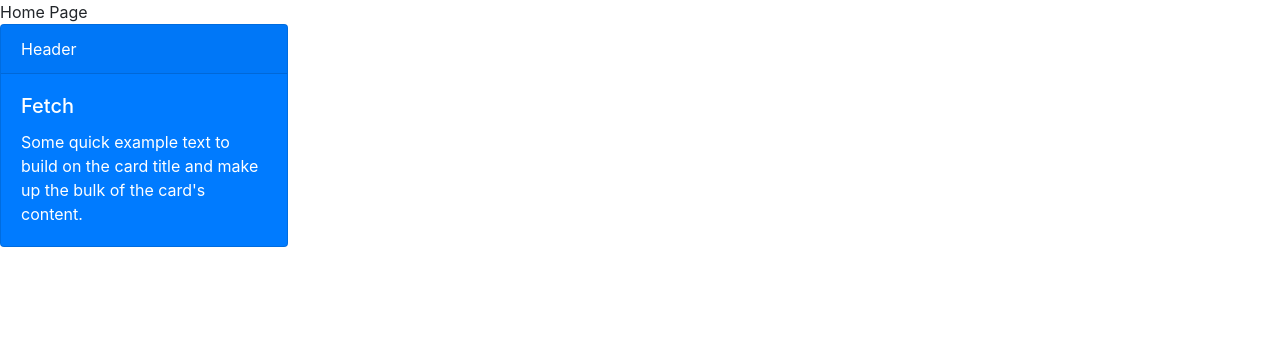
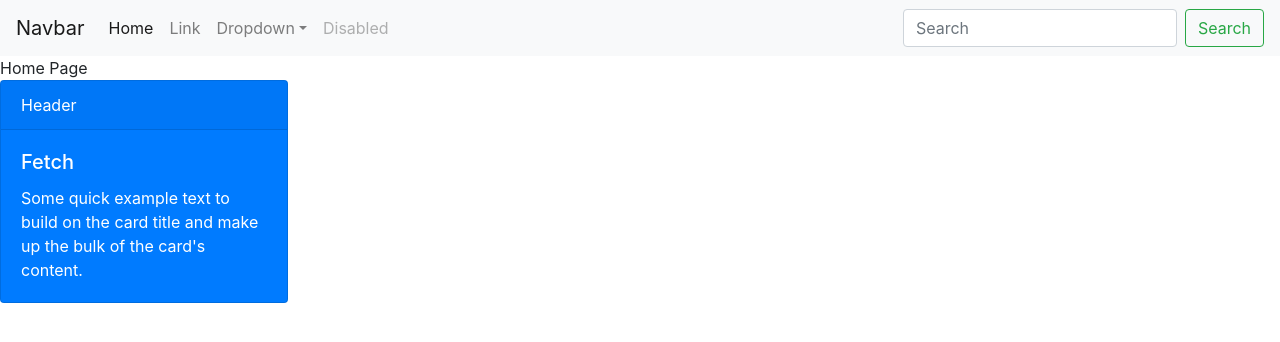
Before and after one commit to plucodev/portfolio, a React (Create React App) app: page / in a window 1280 px wide. Shown: the top 342 px of the page. Built offline with nearby package versions, Linux system fonts and the light colour scheme.

Commit message:
configured bootstrap

```diff
--- /dev/null
+++ b/src/components/navbar.js
@@ -0,0 +1,48 @@
+import React from 'react'
+import PropTypes from 'prop-types'
+
+const Navbar = props => {
+    return (
+        <nav className="navbar navbar-expand-lg navbar-light bg-light">
+            <a className="navbar-brand" href="#">Navbar</a>
+            <button className="navbar-toggler" type="button" data-toggle="collapse" data-target="#navbarSupportedContent" aria-controls="navbarSupportedContent" aria-expanded="false" aria-label="Toggle navigation">
+                <span className="navbar-toggler-icon"></span>
+            </button>
+
+            <div className="collapse navbar-collapse" id="navbarSupportedContent">
+                <ul className="navbar-nav mr-auto">
+                    <li className="nav-item active">
+                        <a className="nav-link" href="#">Home <span className="sr-only">(current)</span></a>
+                    </li>
+                    <li className="nav-item">
+                        <a className="nav-link" href="#">Link</a>
+                    </li>
+                    <li className="nav-item dropdown">
+                        <a className="nav-link dropdown-toggle" href="#" id="navbarDropdown" role="button" data-toggle="dropdown" aria-haspopup="true" aria-expanded="false">
+                            Dropdown
+              </a>
+                        <div className="dropdown-menu" aria-labelledby="navbarDropdown">
+                            <a className="dropdown-item" href="#">Action</a>
+                            <a className="dropdown-item" href="#">Another action</a>
+                            <div className="dropdown-divider"></div>
+                            <a className="dropdown-item" href="#">Something else here</a>
+                        </div>
+                    </li>
+                    <li className="nav-item">
+                        <a className="nav-link disabled" href="#" tabindex="-1" aria-disabled="true">Disabled</a>
+                    </li>
+                </ul>
+                <form className="form-inline my-2 my-lg-0">
+                    <input className="form-control mr-sm-2" type="search" placeholder="Search" aria-label="Search" />
+                    <button className="btn btn-outline-success my-2 my-sm-0" type="submit">Search</button>
+                </form>
+            </div>
+        </nav>
+    )
+}
+
+Navbar.propTypes = {
+
+}
+
+export default Navbar
--- a/src/index.js
+++ b/src/index.js
@@ -1,8 +1,8 @@
 import React from 'react';
 import ReactDOM from 'react-dom';
 import App from './App';
+import "bootstrap";
 import "bootstrap/dist/css/bootstrap.css";
-// import "bootstrap";
 
 ReactDOM.render(
   <React.StrictMode>
--- a/src/views/home.js
+++ b/src/views/home.js
@@ -1,10 +1,12 @@
 import React from 'react'
 import PropTypes from 'prop-types'
 import Card from '../components/card';
+import Navbar from '../components/navbar';
 
 const Home = props => {
     return (
         <div>
+            <Navbar />
             Home Page
             <Card title={`Fetch`} />
         </div>
```
